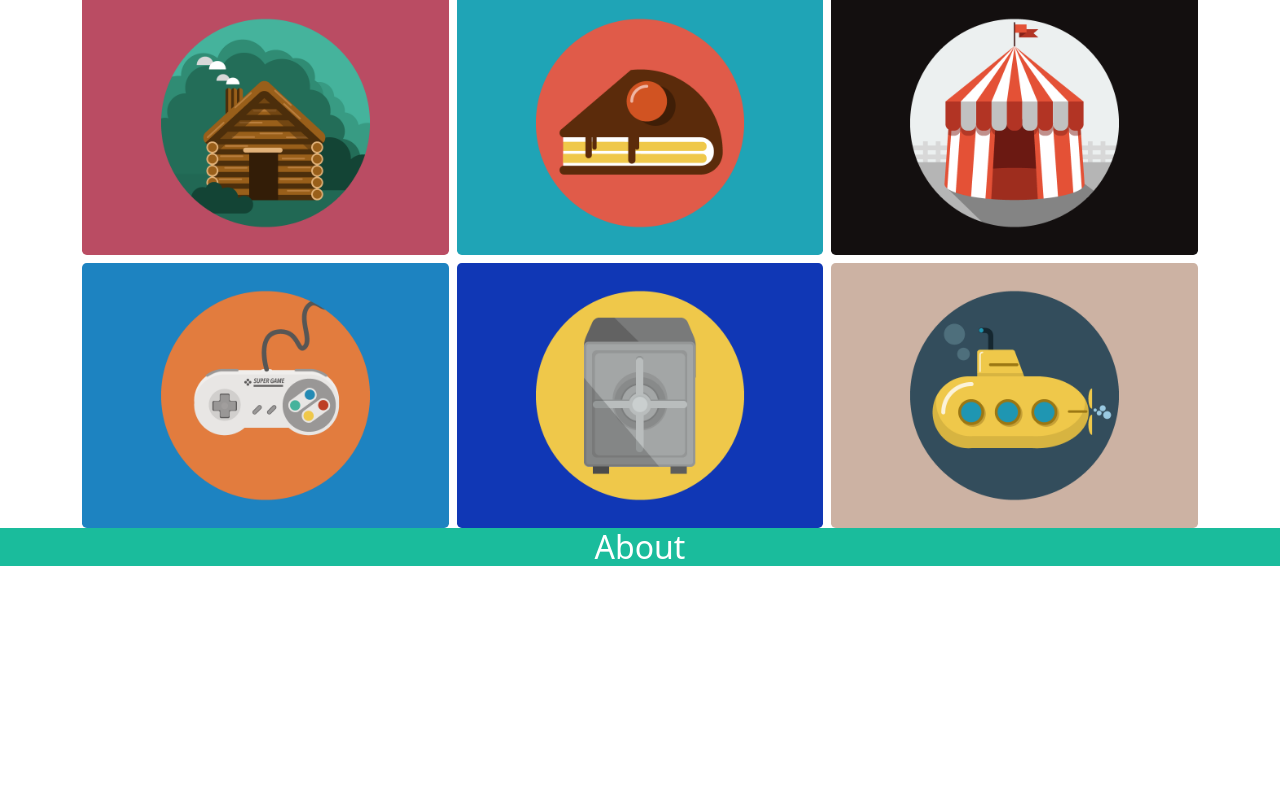
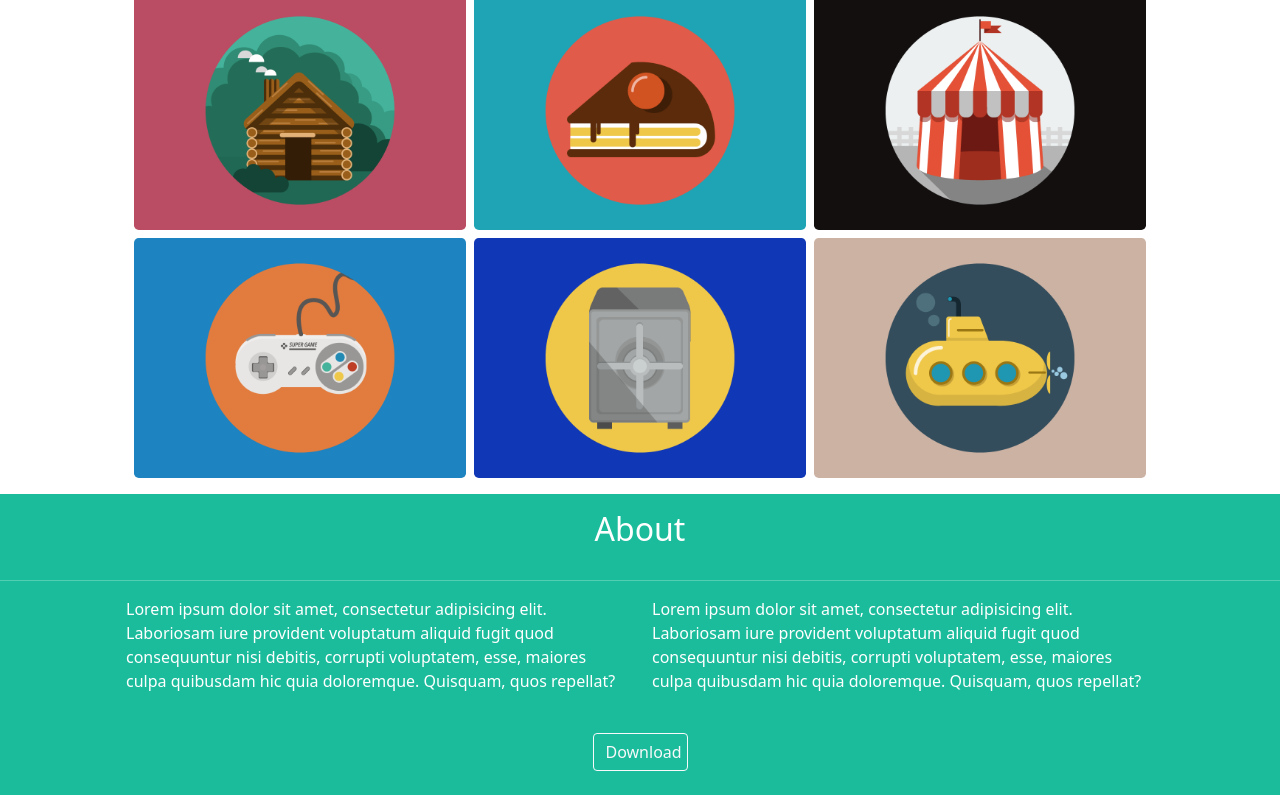
Before and after one commit to Blay199/html-css-bootstrap-freelancer, a plain HTML site: page index.html in a window 1280 px wide. Shown: the part 452-1247 px from the top of the page. Before the commit the page ends 1026 px from the top, so only its background shows below. Drawn offline with nearby package versions, Linux system fonts and the light colour scheme.

Commit message:
About done

```diff
--- a/index.html
+++ b/index.html
@@ -42,7 +42,7 @@
         <section class="my_portfolio">
             <div class="container">
                 <h2 class="text-center">Portfolio</h2>
-                <div class="row row-cols-1 row-cols-md-2 row-cols-lg-3 g-2">
+                <div class="row row-cols-1 row-cols-md-2 row-cols-lg-3 g-2 mb-3 mx-5">
                     <div class="col d-flex justify-content-center">
                         <img class="img-fluid rounded-3" src="img/cabin.png" alt="">
                     </div>
@@ -66,11 +66,25 @@
 
         </section>
         <section class="my_about">
-            <h2 class="text-center">About</h2>
+            <h2 class="text-center py-3">About</h2>
+            <hr>
             <div class="container">
-
+                <div class="row row-cols-1 row-cols-lg-2 px-3 m-3">
+                    <div class="col">
+                        Lorem ipsum dolor sit amet, consectetur adipisicing elit. Laboriosam iure provident voluptatum aliquid fugit quod consequuntur nisi debitis, corrupti voluptatem, esse, maiores culpa quibusdam hic quia doloremque. Quisquam, quos repellat?
+                    </div>
+                    <div class="col">
+                        Lorem ipsum dolor sit amet, consectetur adipisicing elit. Laboriosam iure provident voluptatum aliquid fugit quod consequuntur nisi debitis, corrupti voluptatem, esse, maiores culpa quibusdam hic quia doloremque. Quisquam, quos repellat?
+                    </div>
+                </div>
+                <div class="row justify-content-center py-4">
+                    <button class="col-1 btn btn-outline-light">
+                        Download
+                    </button>
+                </div>
             </div>
         </section>
+
     </main>
 
 
```
